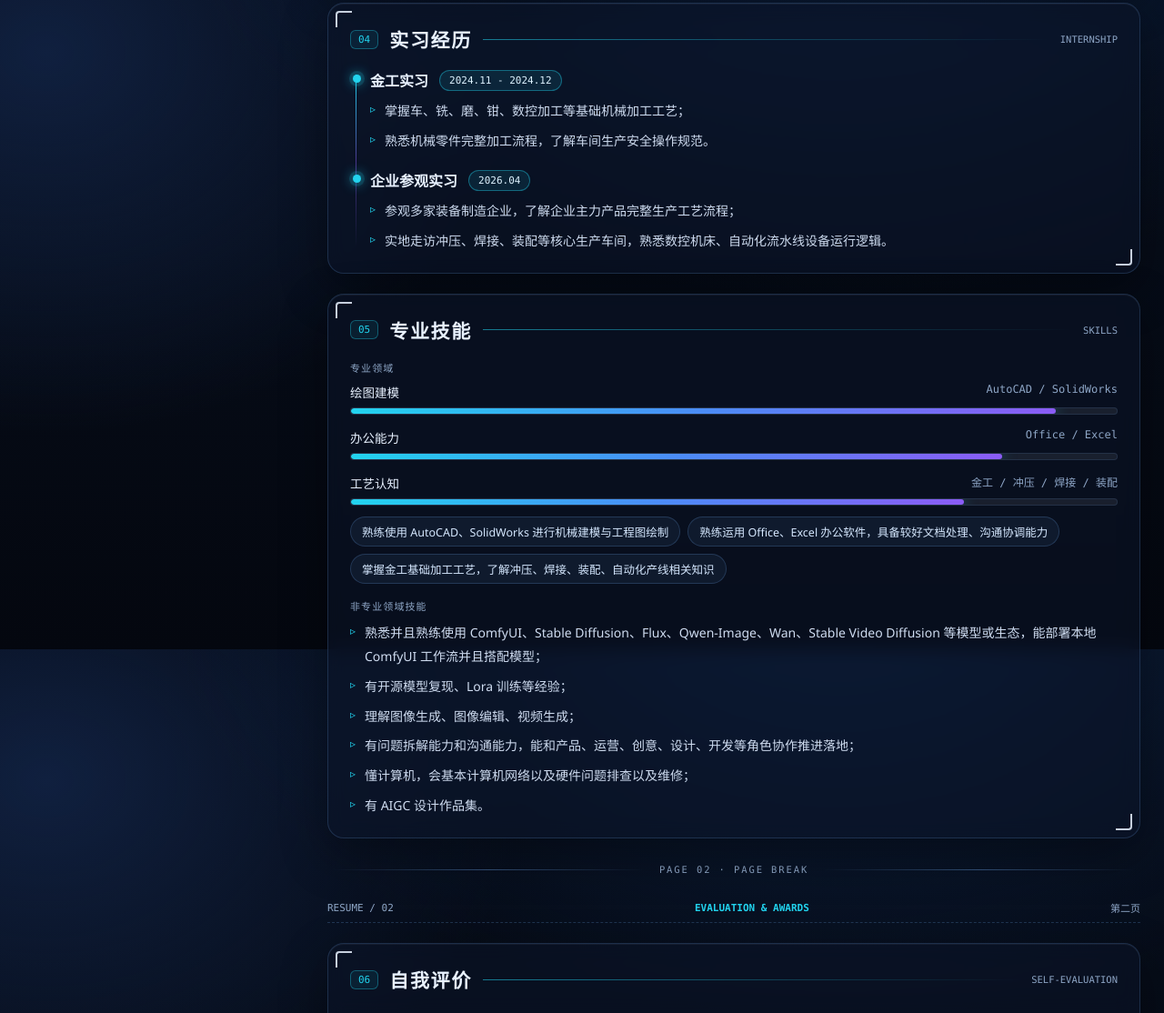
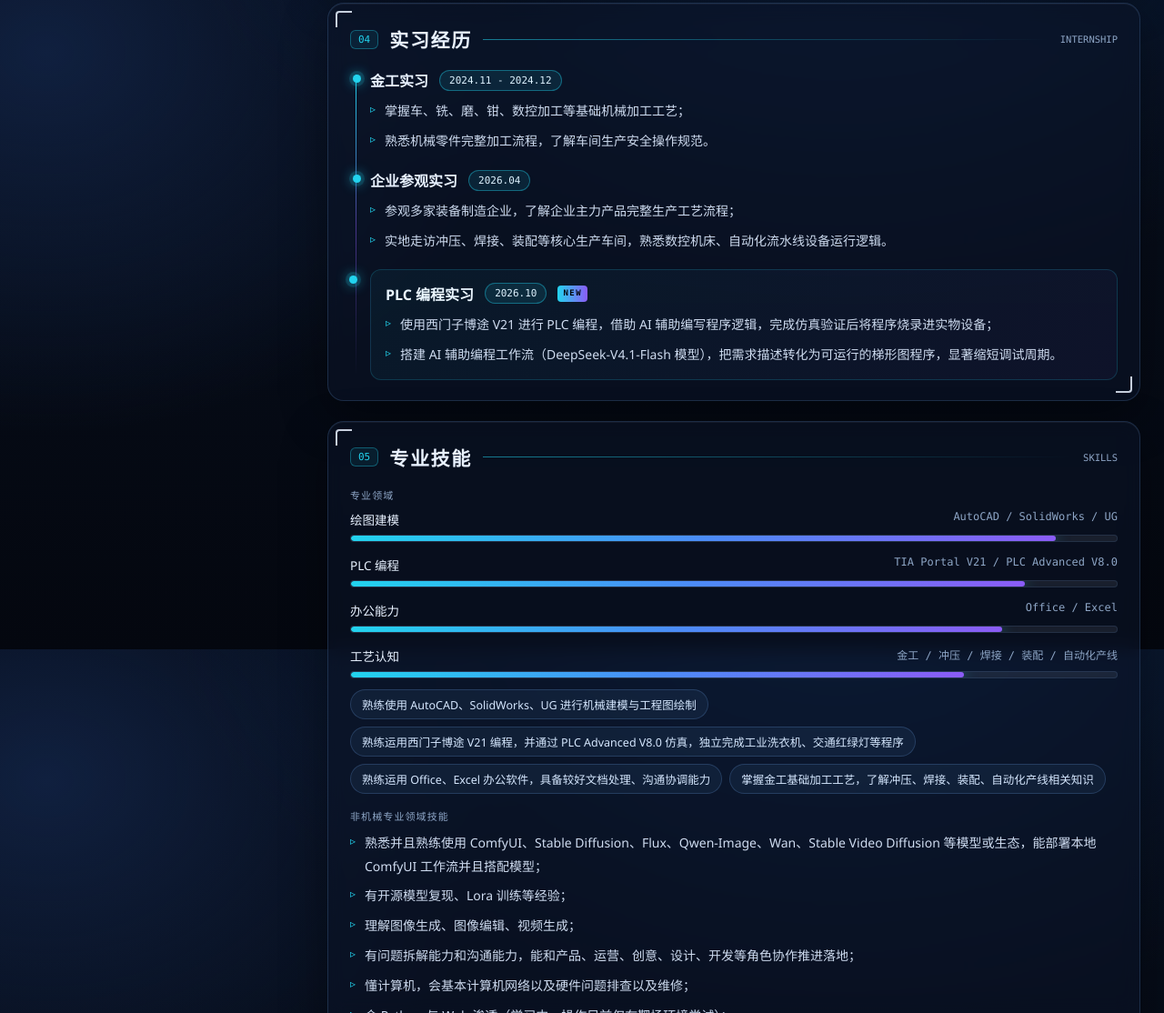
Before and after one commit to Tandianwsnl/jianli, a plain HTML site: page index.html in a window 1280 px wide. Shown: the part 1686-2800 px from the top of the page at 91% size. Drawn offline with Linux system fonts and the light colour scheme.

Commit message:
content: 同步简历文档最新内容（实习经历 / 专业技能）
- 实习经历新增 PLC 编程实习（2026.10，TIA Portal V21 + AI 辅助编程工作流）
- 专业技能新增 PLC 编程能力项（含 PLC Advanced V8.0 仿真、工业洗衣机与交通灯程序）
- 专业技能补充 Python / Web 渗透、AI 数据处理、独立部署作品集网站
- 绘图建模补充 UG；非专业领域条目全部按文档原文对齐
- 首屏统计「实习经历」由 2 段更新为 3 段

```diff
--- a/index.html
+++ b/index.html
@@ -327,6 +327,20 @@ table.info-table a:hover{color:#fff;border-bottom-style:solid}
 .tl-list li{position:relative;padding-left:16px;font-size:14px;line-height:1.85;color:#cfdcf0}
 .tl-list li::before{content:"▹";position:absolute;left:0;color:var(--cyan);font-size:12px}
 
+/* 新增经历：轻微强调 */
+.tl-item.tl-hl{
+  padding:14px 16px;border-radius:12px;
+  background:linear-gradient(120deg,rgba(34,211,238,.05),rgba(139,92,246,.05));
+  border:1px solid rgba(34,211,238,.18);
+}
+.tl-item.tl-hl::before{left:-24px}
+.tl-hl .tl-head .nm{color:#eaf6ff}
+.new-tag{
+  font-size:9px;letter-spacing:.16em;padding:2px 6px;border-radius:4px;
+  color:#04070f;background:linear-gradient(90deg,var(--cyan),var(--violet));
+  font-weight:700;line-height:1.5;
+}
+
 .bars{display:grid;gap:15px}
 .bar-row .top{display:flex;justify-content:space-between;font-size:13.5px;margin-bottom:7px}
 .bar-row .top em{font-style:normal;color:var(--muted);font-size:12px;font-family:var(--mono)}
@@ -475,7 +489,7 @@ table.info-table a:hover{color:#fff;border-bottom-style:solid}
         <div class="hero-stats">
           <div><b>2023.09</b><span>入学 · 本科在读至今</span></div>
           <div><b>1 项</b><span>工创大赛项目</span></div>
-          <div><b>2 段</b><span>实习经历</span></div>
+          <div><b>3 段</b><span>实习经历</span></div>
           <div><b>4 年</b><span>班级班长任职</span></div>
         </div>
       </div>
@@ -545,6 +559,13 @@ table.info-table a:hover{color:#fff;border-bottom-style:solid}
               <li>实地走访冲压、焊接、装配等核心生产车间，熟悉数控机床、自动化流水线设备运行逻辑。</li>
             </ul>
           </div>
+          <div class="tl-item tl-hl">
+            <div class="tl-head"><span class="nm">PLC 编程实习</span><span class="badge">2026.10</span><span class="new-tag mono">NEW</span></div>
+            <ul class="tl-list">
+              <li>使用西门子博途 V21 进行 PLC 编程，借助 AI 辅助编写程序逻辑，完成仿真验证后将程序烧录进实物设备；</li>
+              <li>搭建 AI 辅助编程工作流（DeepSeek-V4.1-Flash 模型），把需求描述转化为可运行的梯形图程序，显著缩短调试周期。</li>
+            </ul>
+          </div>
         </div>
       </section>
 
@@ -553,32 +574,39 @@ table.info-table a:hover{color:#fff;border-bottom-style:solid}
         <div class="sub-label">专业领域</div>
         <div class="bars">
           <div class="bar-row">
-            <div class="top"><span>绘图建模</span><em>AutoCAD / SolidWorks</em></div>
+            <div class="top"><span>绘图建模</span><em>AutoCAD / SolidWorks / UG</em></div>
             <div class="track"><div class="fill" data-v="92"></div></div>
+          </div>
+          <div class="bar-row">
+            <div class="top"><span>PLC 编程</span><em>TIA Portal V21 / PLC Advanced V8.0</em></div>
+            <div class="track"><div class="fill" data-v="88"></div></div>
           </div>
           <div class="bar-row">
             <div class="top"><span>办公能力</span><em>Office / Excel</em></div>
             <div class="track"><div class="fill" data-v="85"></div></div>
           </div>
           <div class="bar-row">
-            <div class="top"><span>工艺认知</span><em>金工 / 冲压 / 焊接 / 装配</em></div>
+            <div class="top"><span>工艺认知</span><em>金工 / 冲压 / 焊接 / 装配 / 自动化产线</em></div>
             <div class="track"><div class="fill" data-v="80"></div></div>
           </div>
         </div>
         <ul class="tags" style="margin-top:12px">
-          <li>熟练使用 AutoCAD、SolidWorks 进行机械建模与工程图绘制</li>
+          <li>熟练使用 AutoCAD、SolidWorks、UG 进行机械建模与工程图绘制</li>
+          <li>熟练运用西门子博途 V21 编程，并通过 PLC Advanced V8.0 仿真，独立完成工业洗衣机、交通红绿灯等程序</li>
           <li>熟练运用 Office、Excel 办公软件，具备较好文档处理、沟通协调能力</li>
           <li>掌握金工基础加工工艺，了解冲压、焊接、装配、自动化产线相关知识</li>
         </ul>
 
-        <div class="sub-label">非专业领域技能</div>
+        <div class="sub-label">非机械专业领域技能</div>
         <ul class="tl-list">
           <li>熟悉并且熟练使用 ComfyUI、Stable Diffusion、Flux、Qwen-Image、Wan、Stable Video Diffusion 等模型或生态，能部署本地 ComfyUI 工作流并且搭配模型；</li>
           <li>有开源模型复现、Lora 训练等经验；</li>
           <li>理解图像生成、图像编辑、视频生成；</li>
           <li>有问题拆解能力和沟通能力，能和产品、运营、创意、设计、开发等角色协作推进落地；</li>
           <li>懂计算机，会基本计算机网络以及硬件问题排查以及维修；</li>
-          <li>有 AIGC 设计作品集。</li>
+          <li>会 Python 与 Web 渗透（学习中，操作目前仅在靶场环境尝试）；</li>
+          <li>用 AI 处理数据表格，把原本接近 2 小时的数据处理缩短到 10 分钟，大幅节省工作时间；</li>
+          <li>独立使用 AI 完成个人作品集网站从设计、开发到部署的全流程。</li>
         </ul>
       </section>
     </section>
```
